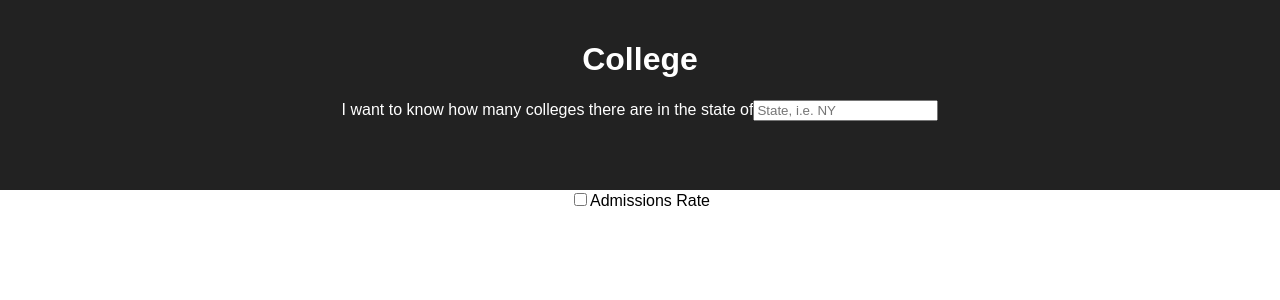
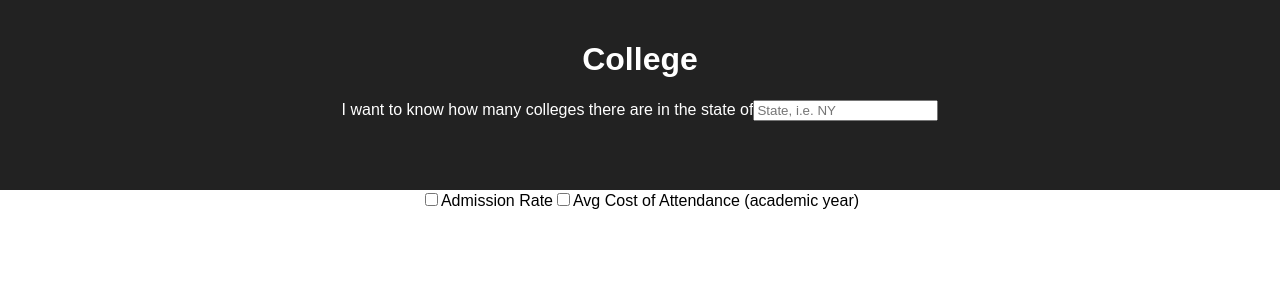
Before and after one commit to abhishekpillai/college-scoreboard-app, a React (Create React App) app: page / in a window 1280 px wide. Shown: the top 300 px of the page. Built offline with nearby package versions, Linux system fonts and the light colour scheme.

Commit message:
Add avg cost of attendance, can see pattern to refactor

```diff
--- a/src/App.js
+++ b/src/App.js
@@ -6,7 +6,14 @@ import './App.css';
 import { changeLocation, setTotal, fetchData, addField } from './actions';
 
 const availFields = {
-  ADM_RATE: '2014.admissions.admission_rate.overall'
+  ADM_RATE: {
+    param: '2014.admissions.admission_rate.overall',
+    name: 'Admission Rate'
+  },
+  AVG_COST_ATTENDANCE: {
+    param: '2014.cost.attendance.academic_year',
+    name: 'Avg Cost of Attendance (academic year)'
+  }
 }
 
 export class App extends Component {
@@ -36,9 +43,16 @@ export class App extends Component {
   };
 
   addAdmissionsRate = (e) => {
-    let field = e.target.checked ? availFields.ADM_RATE : ''
+    let field = e.target.checked ? availFields.ADM_RATE.param : ''
     let requestUrl = this.baseRequestUrl() + this.appendFields(field);
-    this.props.dispatch(addField(availFields.ADM_RATE));
+    this.props.dispatch(addField(field));
+    this.props.dispatch(fetchData(requestUrl));
+  };
+
+  addAvgCostAttendance = (e) => {
+    let field = e.target.checked ? availFields.AVG_COST_ATTENDANCE.param : ''
+    let requestUrl = this.baseRequestUrl() + this.appendFields(field);
+    this.props.dispatch(addField(field));
     this.props.dispatch(fetchData(requestUrl));
   };
 
@@ -46,7 +60,7 @@ export class App extends Component {
     let totalSchoolCount = this.props.redux.get('total'),
       location = this.props.redux.get('location'),
       schools = this.props.redux.get('schools') || { size: 0 },
-      admissionsRateCol = null
+      admissionsRateCol, avgCostAttendanceCol = null
       ;
 
     let answer = totalSchoolCount === 0 ? null :
@@ -55,11 +69,27 @@ export class App extends Component {
     if (document.getElementById('admissions-rate') && document.getElementById('admissions-rate').checked) {
       admissionsRateCol = (
         <Column
-          header={<Cell>Admission Rate</Cell>}
+          header={<Cell>{availFields.ADM_RATE.name}</Cell>}
           cell={props => (
             <Cell {...props}>
               {
-                schools.get(props.rowIndex).get('2014.admissions.admission_rate.overall')
+                schools.get(props.rowIndex).get(availFields.ADM_RATE.param)
+              }
+            </Cell>
+          )}
+          width={200}
+        />
+      )
+    }
+
+    if (document.getElementById('avg-cost-attendance') && document.getElementById('avg-cost-attendance').checked) {
+      avgCostAttendanceCol = (
+        <Column
+          header={<Cell>{availFields.AVG_COST_ATTENDANCE.name}</Cell>}
+          cell={props => (
+            <Cell {...props}>
+              {
+                schools.get(props.rowIndex).get(availFields.AVG_COST_ATTENDANCE.param)
               }
             </Cell>
           )}
@@ -88,6 +118,7 @@ export class App extends Component {
             width={200}
           />
           {admissionsRateCol}
+          {avgCostAttendanceCol}
         </Table>
       )
 
@@ -110,7 +141,12 @@ export class App extends Component {
           id="admissions-rate"
           type="checkbox"
           onClick={this.addAdmissionsRate} />
-        <label htmlFor="admissions-rate">Admissions Rate</label>
+        <label htmlFor="admissions-rate">{availFields.ADM_RATE.name}</label>
+        <input
+          id="avg-cost-attendance"
+          type="checkbox"
+          onClick={this.addAvgCostAttendance} />
+        <label htmlFor="avg-cost-attendance">{availFields.AVG_COST_ATTENDANCE.name}</label>
         {table}
       </div>
     );
```
